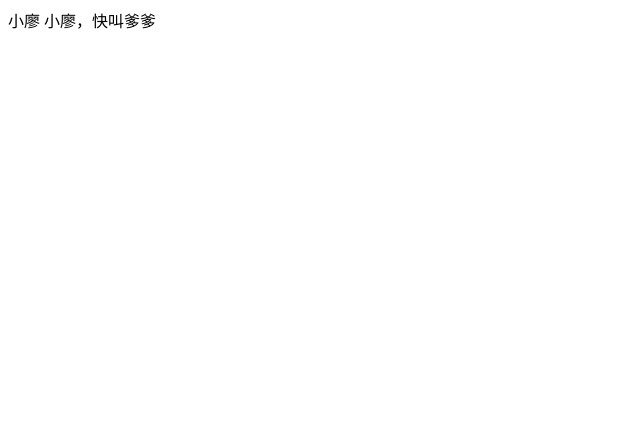
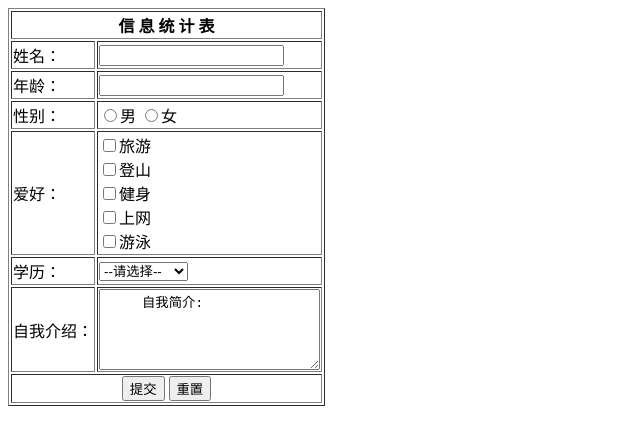
Before and after one commit to l13396511200/wed-Ljl, a plain HTML site: page index.html in a window 1280 px wide. Shown: the whole page, without its empty margins (0-640 px from the left). Drawn offline with Linux system fonts and the light colour scheme.

Commit message:
Update index.html

```diff
--- a/index.html
+++ b/index.html
@@ -1,10 +1,49 @@
-<!DOCTYPE html>
 <html>
-	<head>
-		<meta charset="utf-8" />
-		<title>HTML示例</title>
-	</head>
-	<body>
-小廖 小廖，快叫爹爹
-	</body>
+ <head>
+  <meta charset="utf-8" />
+  <title></title>
+ </head>
+ <body>
+   <table border="1">
+     <th colspan="2"> 信 息 统 计 表    </th>
+    <tr>
+     <td>姓名：<td><input type="text" name="userName"></td></td>
+
+    <tr>
+     <td>年龄：<td><input type="text" name="userName"></td>
+    <tr>
+     <td>性别：<td><input type="radio" name="sex" value="1">男
+  <input type="radio" name="sex" value="0">女</td>
+    <tr>
+     <td>爱好：<br /><td>
+  <input type="checkbox" name="hobby" value="1">旅游<br />
+  <input type="checkbox" name="hobby" value="2">登山<br />
+  <input type="checkbox" name="hobby" value="3">健身<br />
+  <input type="checkbox" name="hobby" value="4">上网<br />
+  <input type="checkbox" name="hobby" value="5">游泳<br /></td>
+    <tr>
+     <td>学历：<td>
+  <select name="degree">
+   <option value="">--请选择--</option>
+   <option value="1">专科</option>
+   <option value="2">本科</option>
+   <option value="3">硕士</option>
+   <option value="4">博士及以上</option>
+  </select><tr>
+
+  <td>自我介绍：<td></th><textarea name="comment" rows="5" cols="25">
+     自我简介:</textarea >
+  <input type="hidden" name="userId" value="1001">
+
+     </option>
+    <tr>
+     <td colspan="2" align="center">
+     <input type="submit" value="提交">
+     <input type="reset" value="重置">
+     </td>
+     </table>
+     <td colspan="2" align="center">
+    </tr>
+
+  </body>
 </html>
```
